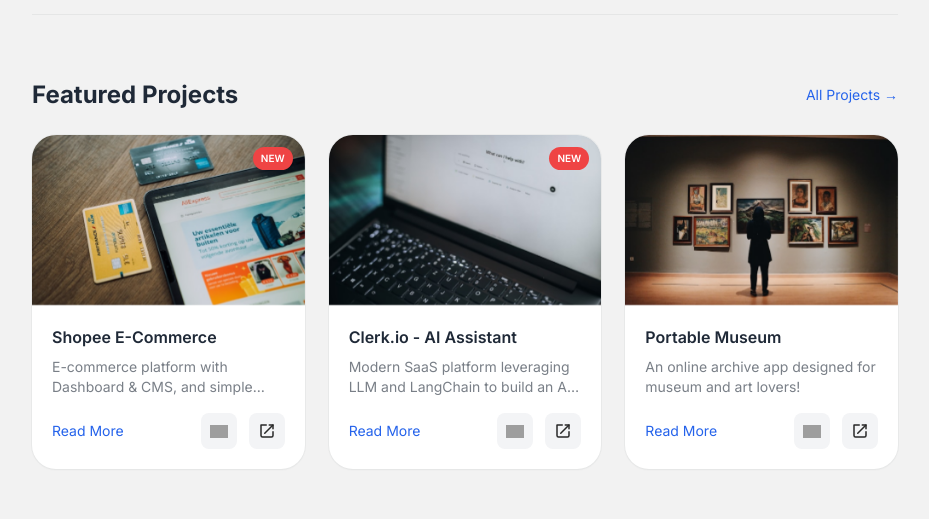
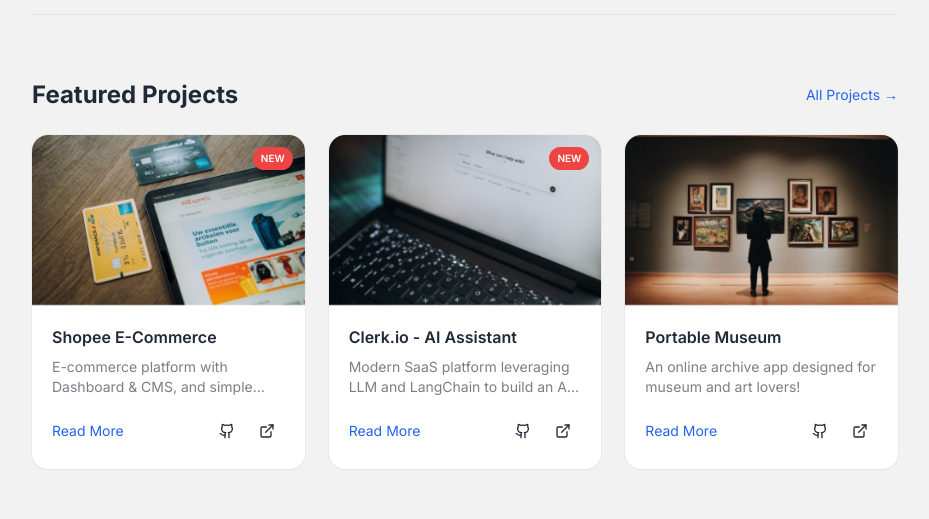
Before and after one commit to siranchao/siran.dev, a Next.js app: page / in a window 1280 px wide. Shown: the part 940-1459 px from the top of the page, without its empty margins (175-1104 px from the left). Built offline with nearby package versions, Linux system fonts and the light colour scheme; no server answers; the database is empty; grey boxes are pictures that could not be loaded.

Commit message:
fix: code refactor

```diff
--- a/app/(pages)/notes/[id]/page.tsx
+++ b/app/(pages)/notes/[id]/page.tsx
@@ -5,6 +5,7 @@
 import Tag from "@/app/components/_lib/Tag";
 import Image from "next/image";
 import { PostData } from "@/app/lib/types";
+import { formatShortDate } from "@/app/lib/date";
 import axios from "axios";
 import Link from "next/link";
 
@@ -87,11 +88,7 @@
       <section className="mb-16">
         <p className="text-2xl mb-4 font-bold tracking-wide">{content.title}</p>
         <p className="text-sm text-gray-400 font-light dark:text-gray-600">
-          {new Date(data.createdAt).toLocaleDateString("en-US", {
-            month: "short",
-            day: "numeric",
-            year: "numeric",
-          })}
+          {formatShortDate(data.createdAt)}
         </p>
         <div className="mt-2">
           {data?.categories.length > 0 &&
--- a/app/components/_helper/Providers.tsx
+++ b/app/components/_helper/Providers.tsx
@@ -3,17 +3,15 @@
 import { SessionProvider } from "next-auth/react";
 import { Provider as ReduxProvider } from "react-redux";
 import { store } from "@/app/store";
-import ThemeSync from "./ThemeSync";
 
 export default function Providers({ children }: { children: React.ReactNode }) {
   return (
     <SessionProvider>
       <ThemeProvider
-        attribute="class"
+        attribute="data-theme"
         defaultTheme="light"
         enableSystem={false}
       >
-        <ThemeSync />
         <ReduxProvider store={store}>{children}</ReduxProvider>
       </ThemeProvider>
     </SessionProvider>
--- a/app/components/_helper/ThemeSync.tsx
+++ /dev/null
@@ -1,16 +0,0 @@
-"use client";
-import { useTheme } from "next-themes";
-import { useEffect } from "react";
-
-export default function ThemeSync() {
-  const { theme } = useTheme();
-
-  useEffect(() => {
-    const html = document.documentElement;
-    if (theme) {
-      html.setAttribute("data-theme", theme);
-    }
-  }, [theme]);
-
-  return null;
-}
--- a/app/components/_lib/Actions.tsx
+++ b/app/components/_lib/Actions.tsx
@@ -4,6 +4,7 @@
 import { ShareIcon, StarIcon, ClipboardDocumentCheckIcon, CheckCircleIcon, InformationCircleIcon } from "@heroicons/react/24/solid";
 import axios from "axios";
 import Link from "next/link";
+import { formatShortDate } from "@/app/lib/date";
 
 
 
@@ -99,7 +100,7 @@
             </dialog>
 
             <section className="mb-16 flex justify-between items-center">
-                <p className="text-sm text-gray-400 font-light dark:text-gray-600">Last update: {new Date(updatedAt).toLocaleDateString('en-US', {month: 'short', day: 'numeric', year: 'numeric'})}</p>
+                <p className="text-sm text-gray-400 font-light dark:text-gray-600">Last update: {formatShortDate(updatedAt)}</p>
 
                 <div className="flex gap-2 items-center">
                     <button className="btn btn-xs btn-outline btn-info normal-case" onClick={handleCopy}>
--- a/app/components/_lib/ThemeBtn.tsx
+++ b/app/components/_lib/ThemeBtn.tsx
@@ -1,31 +1,23 @@
-'use client'
-import { useTheme } from "next-themes"
-import { useState, useEffect } from "react"
-import { SunIcon, MoonIcon } from '@heroicons/react/24/solid'
+"use client";
+import { useTheme } from "next-themes";
+import { useState, useEffect } from "react";
+import { SunIcon, MoonIcon } from "@heroicons/react/24/solid";
 
 export default function ThemeBtn() {
-    const {theme, setTheme} = useTheme()
-
-    const [mounted, setMounted] = useState(false);
-    useEffect(() => setMounted(true), []);
-
-    if (!mounted) {
-        return null;
-    }
+  const { theme, setTheme } = useTheme();
 
   return (
     <button
       aria-label="toggle Dark mode"
       type="button"
       className="pr-4"
-        onClick={() => setTheme(theme === 'dark' ? 'light' : 'dark')}>
-
-            { theme === 'dark' ?
+      onClick={() => setTheme(theme === "dark" ? "light" : "dark")}
+    >
+      {theme === "dark" ? (
         <SunIcon className="w-5 h-5" />
-                :
+      ) : (
         <MoonIcon className="w-5 h-5" />
+      )}
+    </button>
+  );
 }
-        </button>
-
-    )
-}
--- a/app/components/_section/NoteCard.tsx
+++ b/app/components/_section/NoteCard.tsx
@@ -1,6 +1,7 @@
 'use client';
 import Image from "next/image"
 import { useRouter } from "next/navigation"
+import { formatShortDate } from "@/app/lib/date";
 
 
 function selectTheme(index: number) {
@@ -59,7 +60,7 @@
                 <p className="text-gray-600 text-sm mb-2 line-clamp-2">{record.content.info}</p>
 
                 <div className="flex items-center justify-end gap-4">
-                    <p className="text-gray-400 text-xs text-right">{new Date(record.createdAt).toLocaleDateString('en-US', {month: 'short', day: 'numeric', year: 'numeric'})}</p>
+                    <p className="text-gray-400 text-xs text-right">{formatShortDate(record.createdAt)}</p>
                     <div className="flex items-center">
                         <svg xmlns="http://www.w3.org/2000/svg" fill="none" viewBox="0 0 24 24" strokeWidth={1.5} stroke="#9CA3AF" className="w-3 h-3 mr-0.5">
                         <path strokeLinecap="round" strokeLinejoin="round" d="M11.48 3.499a.562.562 0 011.04 0l2.125 5.111a.563.563 0 00.475.345l5.518.442c.499.04.701.663.321.988l-4.204 3.602a.563.563 0 00-.182.557l1.285 5.385a.562.562 0 01-.84.61l-4.725-2.885a.563.563 0 00-.586 0L6.982 20.54a.562.562 0 01-.84-.61l1.285-5.386a.562.562 0 00-.182-.557l-4.204-3.602a.563.563 0 01.321-.988l5.518-.442a.563.563 0 00.475-.345L11.48 3.5z" />
--- a/app/components/_section/Notes.tsx
+++ b/app/components/_section/Notes.tsx
@@ -1,6 +1,7 @@
 import axios from "axios";
-import { PostData } from "../lib/types";
+import { PostData } from "../../lib/types";
 import Link from "next/link";
+import { formatShortDate } from "@/app/lib/date";
 
 async function getData() {
   try {
@@ -96,11 +97,7 @@
 
                   <div className="shrink-0 text-right">
                     <p className="text-xs text-base-content/50">
-                      {new Date(post.createdAt).toLocaleDateString("en-US", {
-                        month: "short",
-                        day: "numeric",
-                        year: "numeric",
-                      })}
+                      {formatShortDate(post.createdAt)}
                     </p>
                   </div>
                 </div>
--- a/app/components/_section/Projects.tsx
+++ b/app/components/_section/Projects.tsx
@@ -1,5 +1,6 @@
 import Image from "next/image";
 import Link from "next/link";
+import { Github, ExternalLink } from "lucide-react";
 
 const data = [
   {
@@ -79,7 +80,7 @@
         {data.slice(0, 3).map((record: any, index: number) => (
           <div
             key={index}
-            className="group overflow-hidden rounded-3xl bg-base-100 shadow-sm hover:shadow-md transition-shadow ring-1 ring-base-300/60"
+            className="group overflow-hidden rounded-2xl bg-base-100 shadow-sm hover:shadow-md transition-shadow ring-1 ring-base-300/60"
           >
             <div className="relative w-full aspect-[16/10] bg-base-200">
               {record.new && (
@@ -111,37 +112,25 @@
                   Read More
                 </Link>
 
-                <div className="flex gap-3 items-center">
+                <div className="flex gap-1 items-center">
                   <a
                     href={record.gitHub}
                     target="_blank"
                     rel="noreferrer"
-                    className="h-9 w-9 rounded-lg bg-gray-100 dark:bg-gray-500 hover:bg-base-300 transition-colors flex items-center justify-center"
+                    className="h-9 w-9 rounded-lg bg-transparent hover:bg-base-300 transition-colors flex items-center justify-center"
                     aria-label="source code"
                   >
-                    <Image
-                      src="/icon/github.svg"
-                      alt="github"
-                      width={18}
-                      height={18}
-                      className="fill-current"
-                    />
+                    <Github className="w-4 h-4" />
                   </a>
 
                   <a
                     href={record.site}
                     target="_blank"
                     rel="noreferrer"
-                    className="h-9 w-9 rounded-lg bg-gray-100 dark:bg-gray-500 hover:bg-base-300 transition-colors flex items-center justify-center"
+                    className="h-9 w-9 rounded-lg bg-transparent hover:bg-base-300 transition-colors flex items-center justify-center"
                     aria-label="visit site"
                   >
-                    <Image
-                      src="/dev/url.svg"
-                      alt="url"
-                      width={18}
-                      height={18}
-                      className="fill-current"
-                    />
+                    <ExternalLink className="w-4 h-4" />
                   </a>
                 </div>
               </div>
--- /dev/null
+++ b/app/lib/date.ts
@@ -0,0 +1,14 @@
+export type DateInput = string | number | Date;
+
+const DEFAULT_LOCALE = "en-US";
+const DEFAULT_TIMEZONE = "UTC";
+
+export function formatShortDate(date: DateInput) {
+  const d = date instanceof Date ? date : new Date(date);
+  return new Intl.DateTimeFormat(DEFAULT_LOCALE, {
+    month: "short",
+    day: "numeric",
+    year: "numeric",
+    timeZone: DEFAULT_TIMEZONE,
+  }).format(d);
+}
--- a/package.json
+++ b/package.json
@@ -23,6 +23,7 @@
     "eslint": "8.43.0",
     "eslint-config-next": "13.4.6",
     "jsonwebtoken": "^9.0.0",
+    "lucide-react": "^0.562.0",
     "next": "^13.5.6",
     "next-auth": "^4.22.1",
     "next-themes": "^0.2.1",
--- a/tailwind.config.js
+++ b/tailwind.config.js
@@ -5,7 +5,7 @@
     "./components/**/*.{js,ts,jsx,tsx,mdx}",
     "./app/**/*.{js,ts,jsx,tsx,mdx}",
   ],
-  darkMode: "class",
+  darkMode: ["class", '[data-theme="dark"]'],
   theme: {
     extend: {
       backgroundImage: {
```
Also changed, not shown: 1 other file (tests, documents, lock files or other folders). Lines whose indentation alone changed are shown as unchanged.
